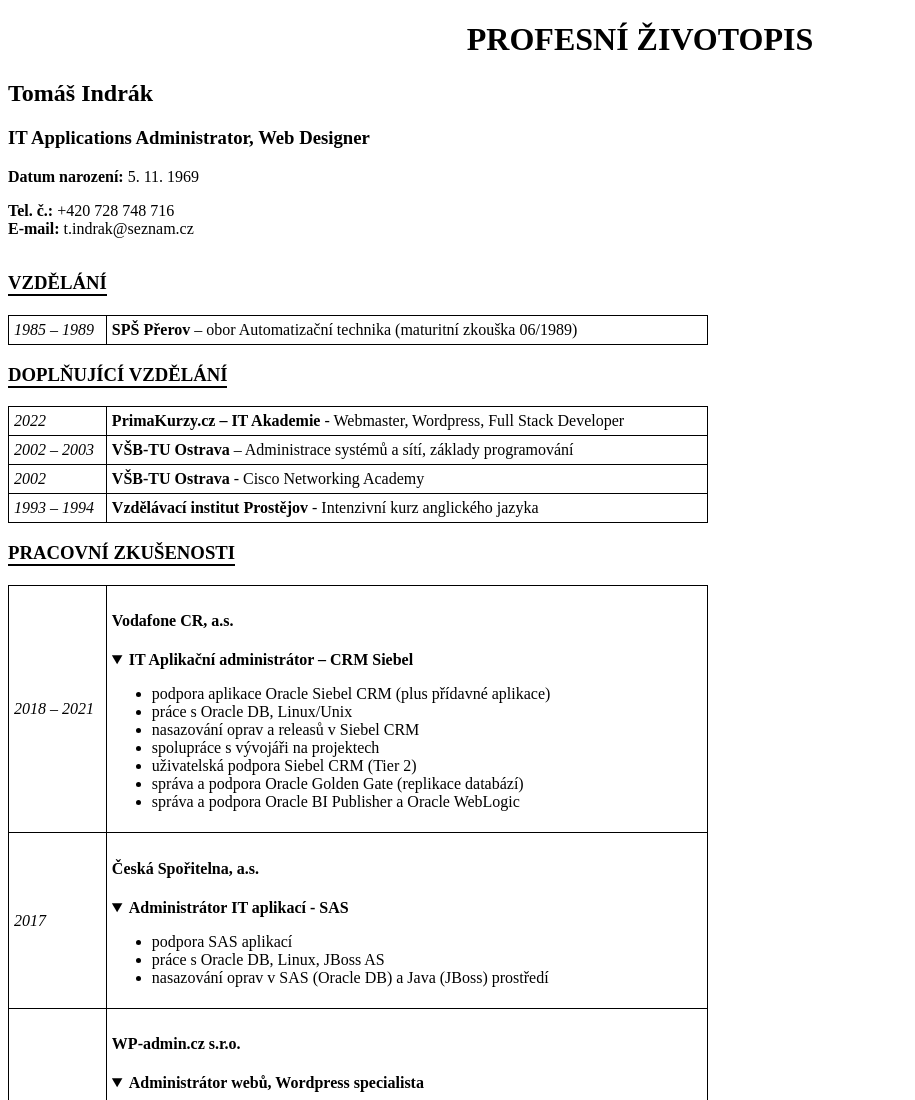
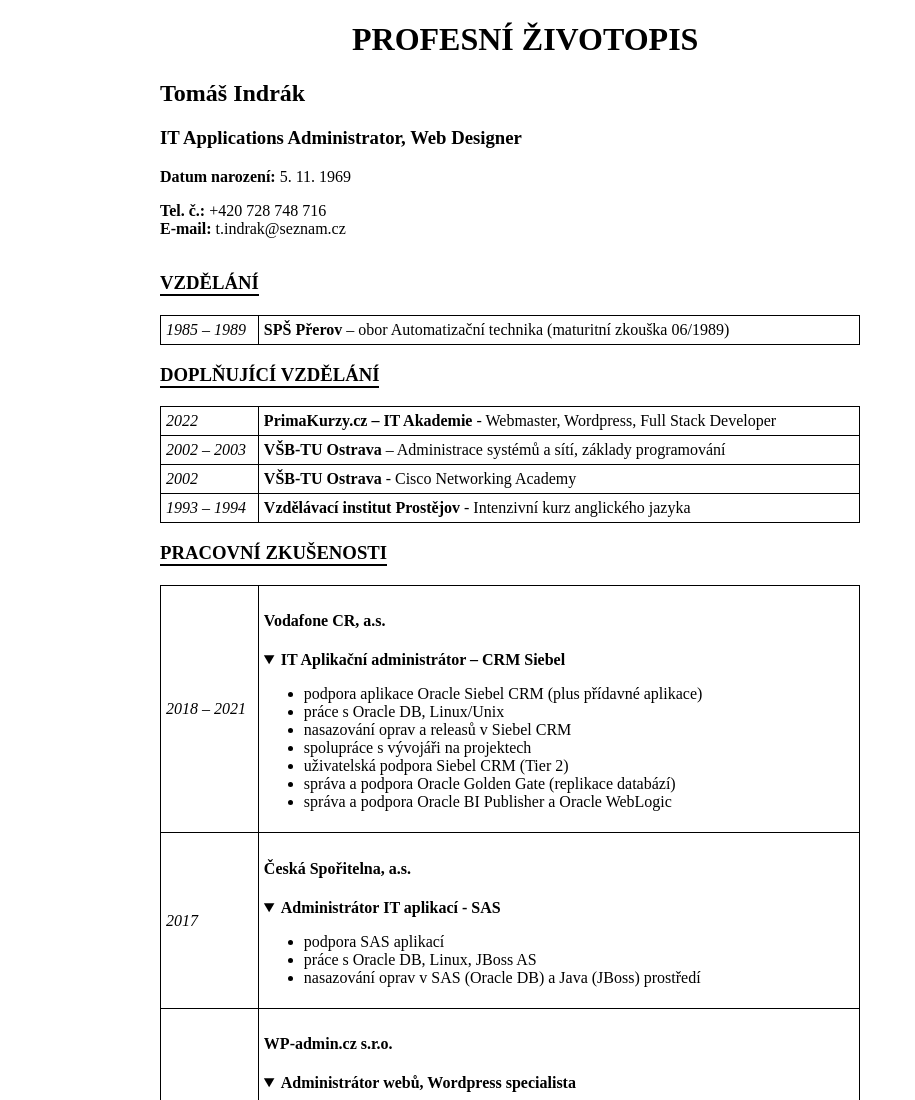
Before and after one commit to tomasindrak/zivotopis, a plain HTML site: page index.html in a window 1280 px wide. Shown: the top 1100 px of the page, without its empty margins (0-915 px from the left). Drawn offline with Linux system fonts and the light colour scheme.

Commit message:
Add files via upload

```diff
--- a/css/style.css
+++ b/css/style.css
@@ -1,4 +1,9 @@
-h1 {text-align: center}
+body {
+	margin: 10px auto;
+	max-width: 960px;
+}
+
+h1 { margin-left: 20% }
 
 section h3 {
 	text-transform: uppercase;
@@ -17,4 +22,4 @@ td {
 	padding: 5px
 }
 
-footer p {text-align: right;}
+footer p { text-align: right }
```
